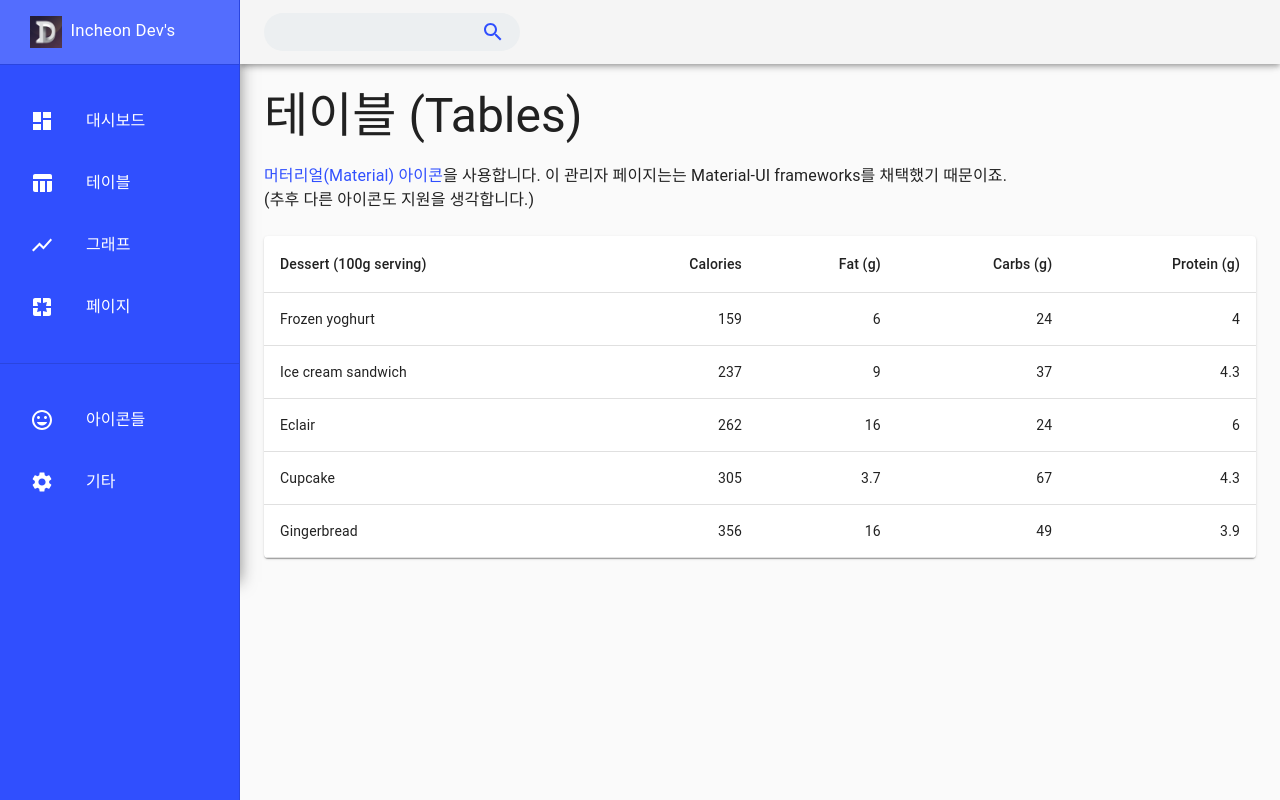
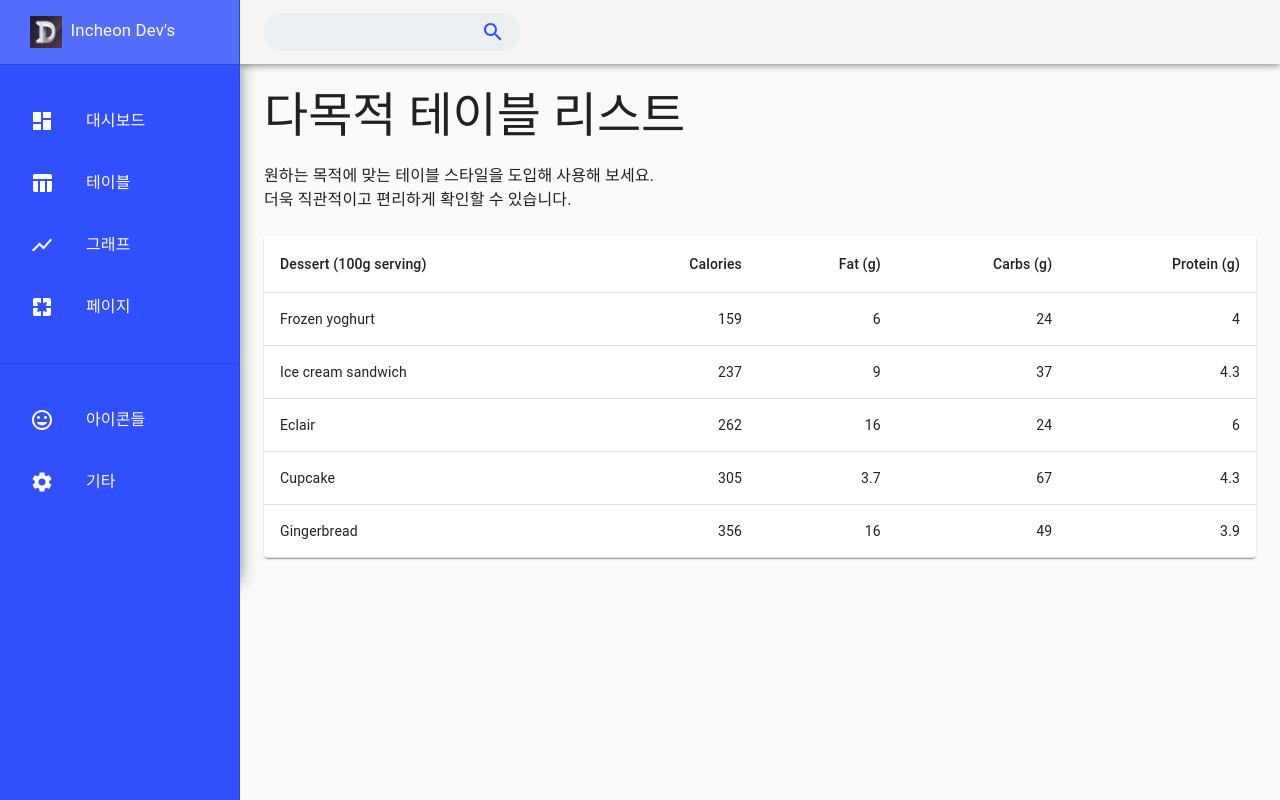
Before and after one commit to incheondevs/react-idevs-materialui-admin-one, a React (Create React App) app: page /tables in a window 1280 px wide. Built offline with nearby package versions, Linux system fonts and the light colour scheme.

Commit message:
최초 테이블 업데이트

```diff
--- a/src/components/pages/Tables.js
+++ b/src/components/pages/Tables.js
@@ -40,21 +40,13 @@ const Tables = props => {
   return (
     <React.Fragment>
       <Typography variant="h3" noWrap>
-        테이블 (Tables)
+        다목적 테이블 리스트
       </Typography>
       <br />
       <Typography paragraph>
-        <a
-          href="https://material.io/tools/icons/"
-          target="_blank"
-          rel="noopener noreferrer"
-        >
-          머터리얼(Material) 아이콘
-        </a>
-        을 사용합니다. 이 관리자 페이지는는 Material-UI frameworks를 채택했기
-        때문이죠.
+        원하는 목적에 맞는 테이블 스타일을 도입해 사용해 보세요.
         <br />
-        (추후 다른 아이콘도 지원을 생각합니다.)
+        더욱 직관적이고 편리하게 확인할 수 있습니다.
       </Typography>
       <Paper className={classes.root}>
         <Table className={classes.table}>
```
